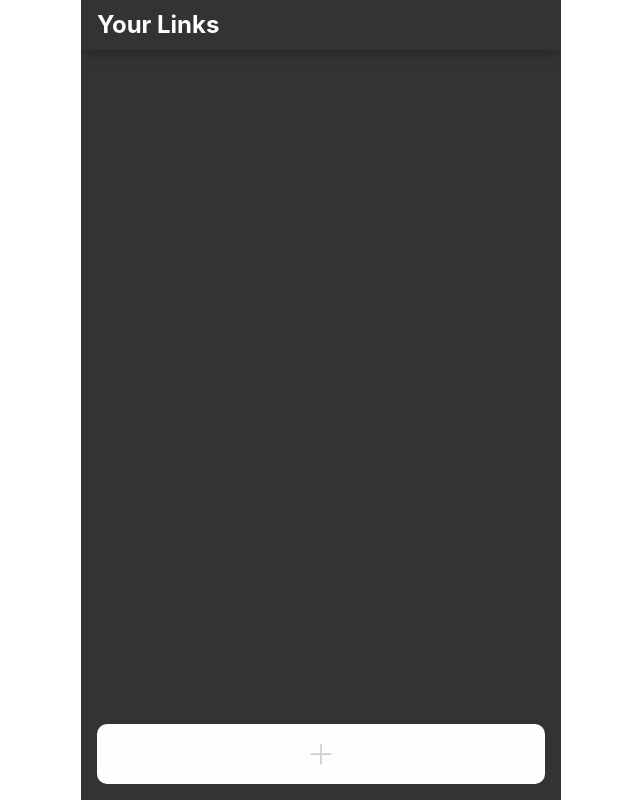
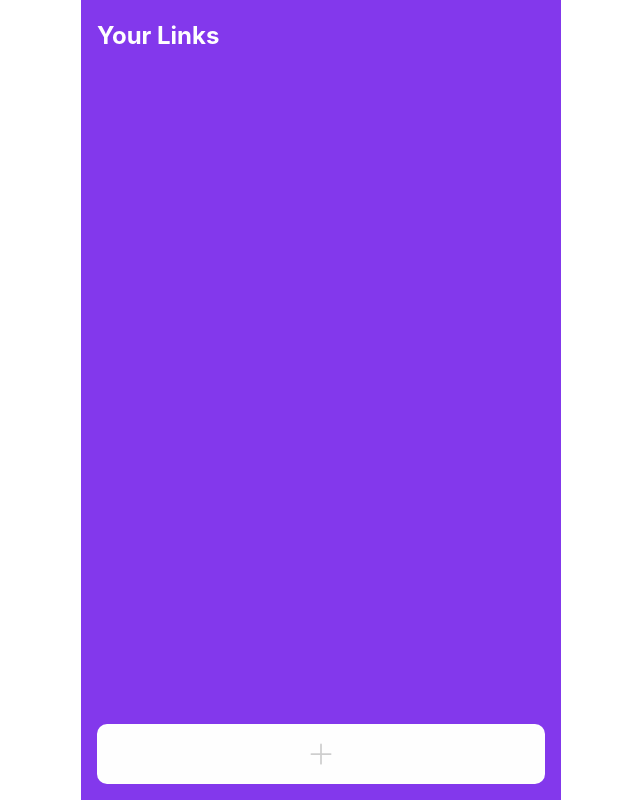
Before and after one commit to Jyun-Peng/Website-Queue, a React (Create React App) app: page / in a window 1280 px wide. Shown: the whole page, without its empty margins (319-959 px from the left). Built offline with nearby package versions, Linux system fonts and the light colour scheme.

Commit message:
Add mask when input bar opened.

```diff
--- a/src/App.js
+++ b/src/App.js
@@ -10,19 +10,17 @@ const StyledWrapper = styled.div`
 
     margin: 0 auto;
 
-    background-color: var(--color-black);
+    background-color: var(--color-main);
 `;
-const StyledInputBarWrapper = styled.div``;
 const StyledLinkListWrapper = styled.div`
-    padding: 0 1rem 6rem 1rem;
+    padding: 4.5rem 1rem 6rem 1rem;
 `;
 
 const StyledTitle = styled.h1`
     color: var(--color-white);
+    background-color: var(--color-main);
     font-size: 1.5rem;
-    /* background-color: var(--color-gold); */
-    padding: 0.8rem 1rem;
-    box-shadow: var(--shadow);
+    padding: 1.5rem 1rem;
 `;
 const FixedWrapper = styled.div`
     display: flex;
@@ -39,20 +37,17 @@ const FixedWrapper = styled.div`
         pointer-events: auto;
     }
 `;
-const defaultLinks = {
-    count: 3,
-    links: [
-        {
-            id: 0,
-            title: 'stackoverflow',
-            url: 'https://stackoverflow.com/questions/2789703/remove-blue-underline-from-link',
-        },
-        { id: 1, title: '我以為', url: 'https://www.youtube.com/watch?v=tYj3zJIDyso' },
-        { id: 2, title: 'Minecraft', url: 'https://minecraft.fandom.com/wiki/Bedrock_Edition_1.18.12' },
-    ],
-};
+const Mask = styled.div`
+    position: absolute;
+    width: 100%;
+    height: 100%;
+    background-color: rgba(0, 0, 0, 0.5);
+    transition: opacity 300ms, visibility 300ms;
+    ${(props) => (props.active ? 'opacity: 1;' : 'opacity: 0; visibility: hidden;')}
+`;
 function App() {
     const [data, setData] = useState({ count: 0, links: [] });
+    const [inputIsOpen, setInputIsOpen] = useState(false);
     const handleAddData = function (title, url) {
         const { count, links } = data;
         const newData = { count: count + 1, links: [...links, { id: count, title: title, url: url }] };
@@ -82,9 +77,9 @@ function App() {
                 </StyledLinkListWrapper>
                 <FixedWrapper>
                     <StyledTitle>Your Links</StyledTitle>
-                    <StyledInputBarWrapper>
-                        <InputBar handleAddData={handleAddData} />
-                    </StyledInputBarWrapper>
+
+                    <Mask active={inputIsOpen}></Mask>
+                    <InputBar handleAddData={handleAddData} isOpen={inputIsOpen} setIsOpen={setInputIsOpen} />
                 </FixedWrapper>
             </StyledWrapper>
         </div>
```
